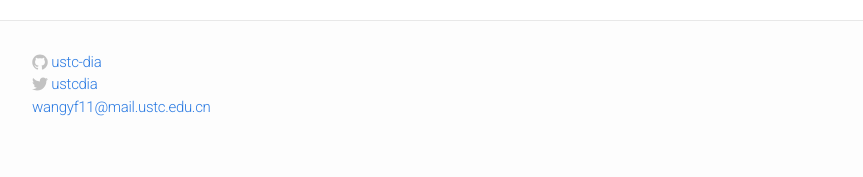
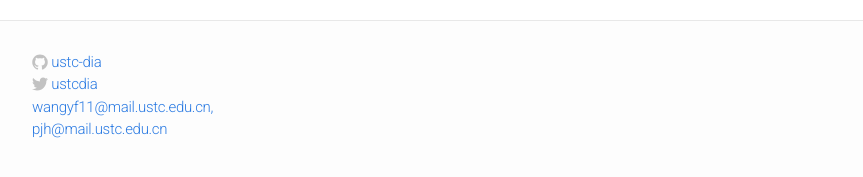
Before and after one commit to s-wiki/ustc-dia.github.io, a Jekyll site: the page built from tutorials/python/1-environment-setup.md, in a window 1280 px wide and 900 px high, scrolled down 3097 px. Shown: the part 714-891 px from the top of the window, without its empty margins (208-1071 px from the left). Built offline with Jekyll 4.4.1, drawn with Linux system fonts in a browser that asks for light colours; our own code applies the rules of GitHub Pages for plain Markdown files.

Commit message:
Update _config.yml

```diff
--- a/_config.yml
+++ b/_config.yml
@@ -1,6 +1,6 @@
 # Site settings
 title: 数字图像分析
-email: wangyf11@mail.ustc.edu.cn
+email: wangyf11@mail.ustc.edu.cn, pjh@mail.ustc.edu.cn
 description: "Course materials and notes for USTC DIA(Digital Image Analysis) class."
 baseurl: ""
 url: "http://ustc-dia.github.io"
```
